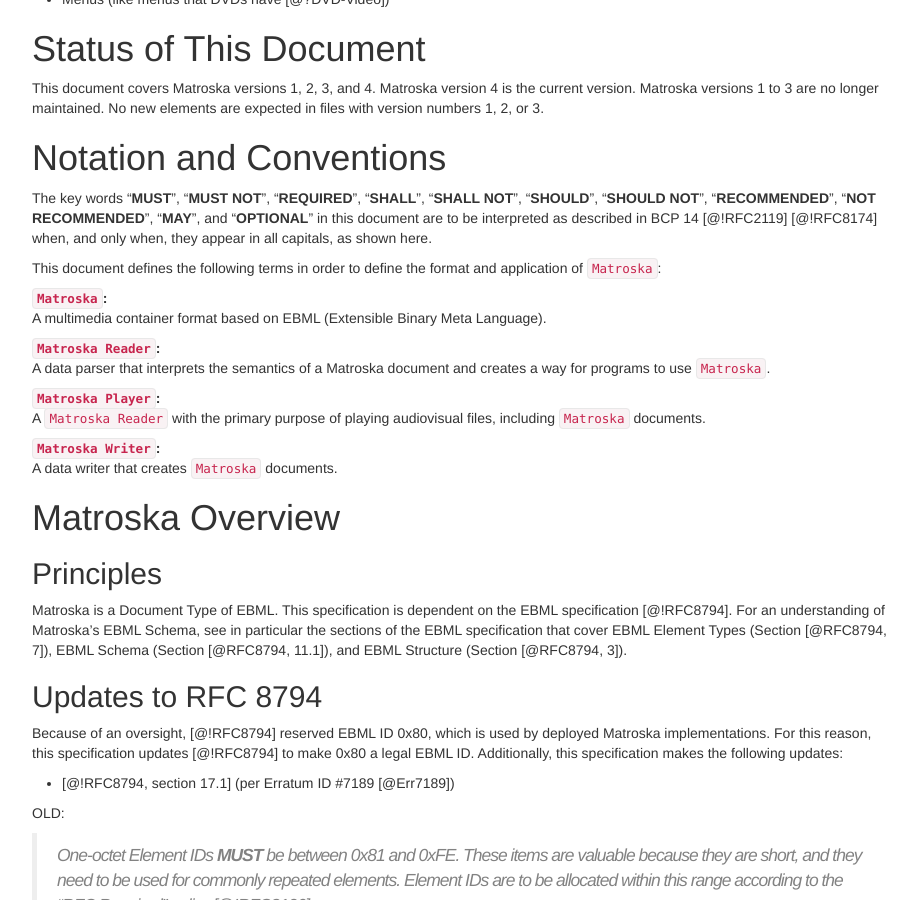
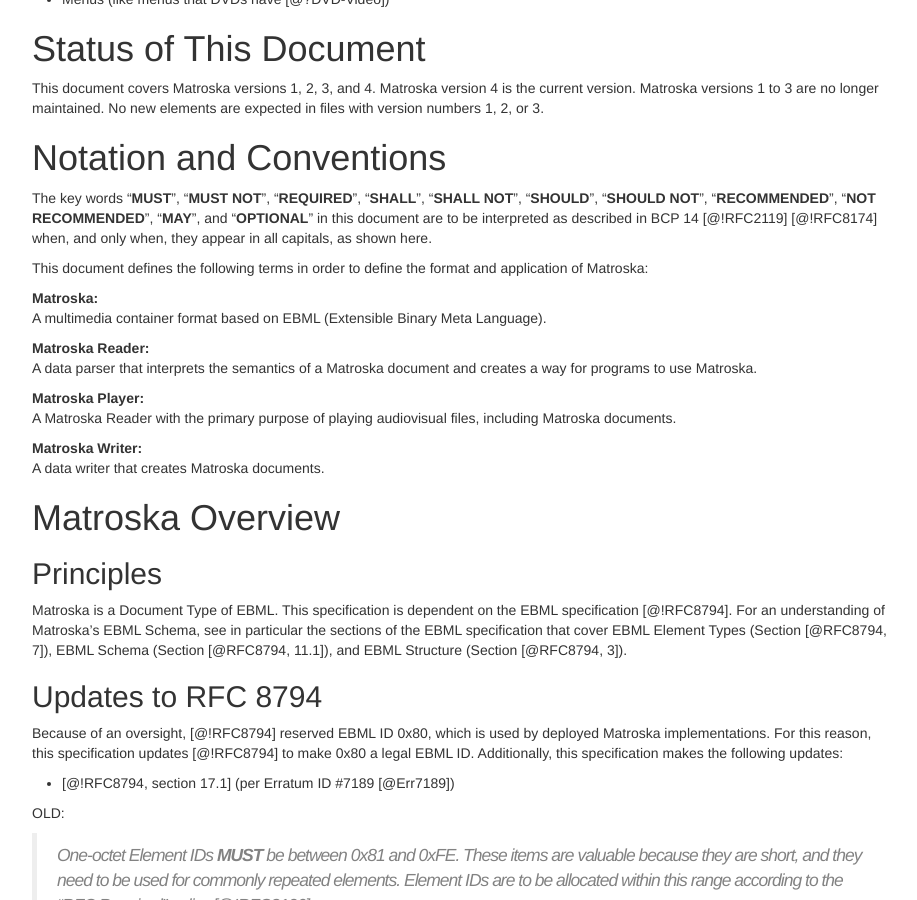
Before and after one commit to ietf-wg-cellar/matroska-specification, a Jekyll site: the page built from index_matroska.md, in a window 1280 px wide and 900 px high, scrolled down 893 px. Shown: the whole window, without its empty margins (273-1190 px from the left). Built offline with Jekyll 4.4.1, drawn with Linux system fonts in a browser that asks for light colours; our own code applies the rules of GitHub Pages for plain Markdown files; some of the changed lines change nothing that is shown.

Commit message:
don't backtick on Notation and Conventions

```diff
--- a/index_matroska.md
+++ b/index_matroska.md
@@ -92,23 +92,23 @@
 described in BCP 14 [@!RFC2119] [@!RFC8174]
 when, and only when, they appear in all capitals, as shown here.
 
-This document defines the following terms in order to define the format and application of `Matroska`:
+This document defines the following terms in order to define the format and application of Matroska:
 
-`Matroska`:
+Matroska:
 
 : A multimedia container format based on EBML (Extensible Binary Meta Language).
 
-`Matroska Reader`:
+Matroska Reader:
 
-: A data parser that interprets the semantics of a Matroska document and creates a way for programs to use `Matroska`.
+: A data parser that interprets the semantics of a Matroska document and creates a way for programs to use Matroska.
 
-`Matroska Player`:
+Matroska Player:
 
-: A `Matroska Reader` with the primary purpose of playing audiovisual files, including `Matroska` documents.
+: A Matroska Reader with the primary purpose of playing audiovisual files, including Matroska documents.
 
-`Matroska Writer`:
+Matroska Writer:
 
-: A data writer that creates `Matroska` documents.
+: A data writer that creates Matroska documents.
 
 # Matroska Overview
 
```
